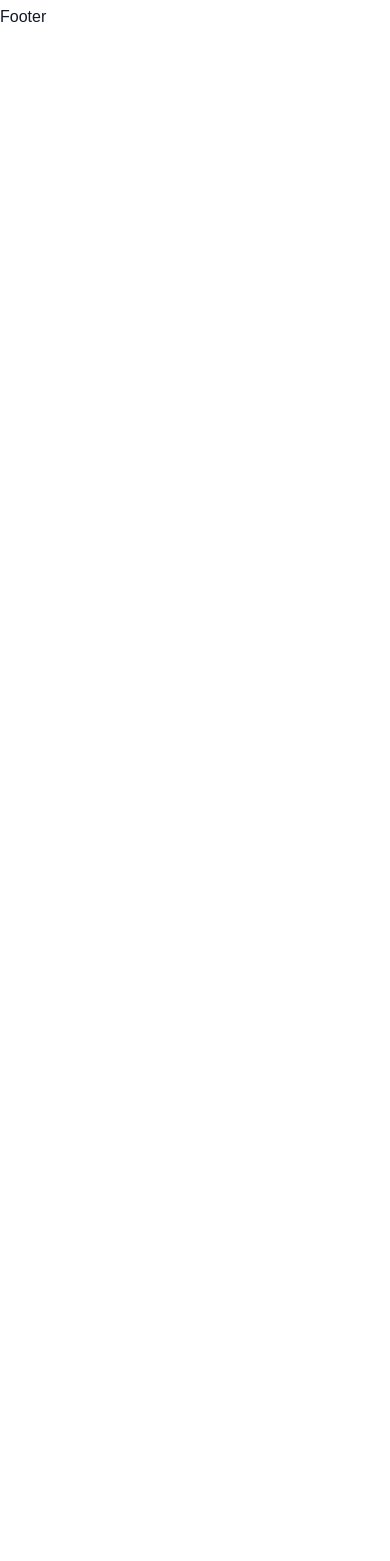
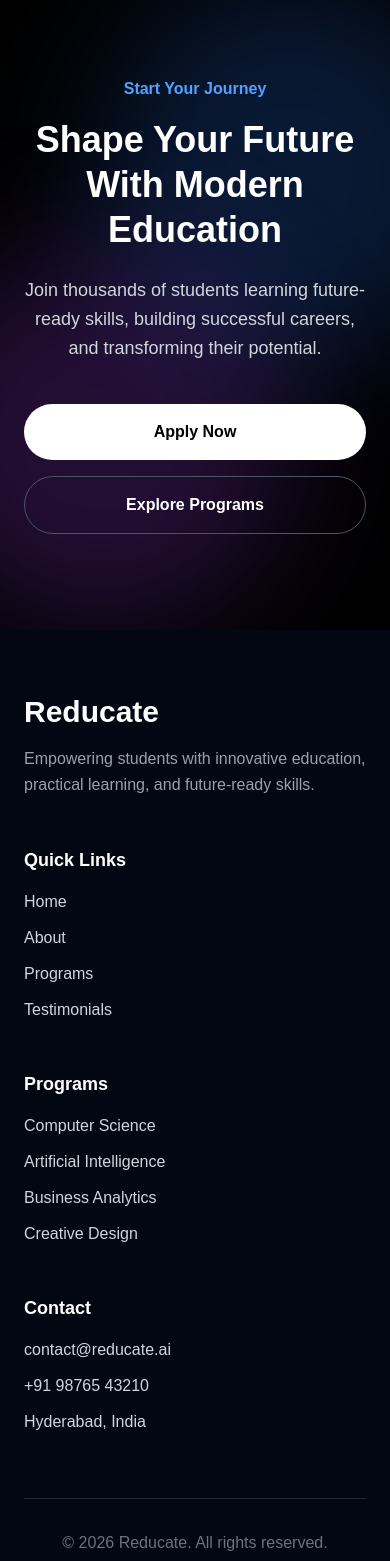
Before and after one commit to DMANOJKUMAR16/reducate-modern-landing-page, a Next.js app: page / in a window 390 px wide. Shown: the part 6527-8088 px from the top of the page. Before the commit the page ends 6556 px from the top, so only its background shows below. Built offline with nearby package versions, Linux system fonts and the light colour scheme.

Commit message:
Add CTA and footer sections with responsive layout

```diff
--- a/sections/CTA.tsx
+++ b/sections/CTA.tsx
@@ -1,6 +1,43 @@
 const CTA = () => {
   return (
-    <div>CTA</div>
+    <section className="py-24 bg-black relative overflow-hidden">
+
+      {/* Background Blur */}
+      <div className="absolute top-0 left-1/4 w-96 h-96 bg-blue-500/20 rounded-full blur-3xl"></div>
+      <div className="absolute bottom-0 right-1/4 w-96 h-96 bg-purple-500/20 rounded-full blur-3xl"></div>
+
+      <div className="relative max-w-5xl mx-auto px-6 text-center">
+
+        <p className="text-blue-400 font-semibold mb-4">
+          Start Your Journey
+        </p>
+
+        <h2 className="text-4xl md:text-6xl font-bold text-white leading-tight">
+          Shape Your Future With
+          Modern Education
+        </h2>
+
+        <p className="mt-6 text-lg text-gray-300 leading-relaxed max-w-2xl mx-auto">
+          Join thousands of students learning future-ready skills,
+          building successful careers, and transforming their potential.
+        </p>
+
+        {/* Buttons */}
+        <div className="mt-10 flex flex-col sm:flex-row justify-center gap-4">
+
+          <button className="bg-white text-black px-8 py-4 rounded-full font-semibold hover:bg-gray-200 transition">
+            Apply Now
+          </button>
+
+          <button className="border border-gray-600 text-white px-8 py-4 rounded-full font-semibold hover:bg-white hover:text-black transition">
+            Explore Programs
+          </button>
+
+        </div>
+
+      </div>
+
+    </section>
   )
 }
 
--- a/sections/Footer.tsx
+++ b/sections/Footer.tsx
@@ -1,6 +1,90 @@
 const Footer = () => {
   return (
-    <div>Footer</div>
+    <footer className="bg-gray-950 text-gray-300 py-16">
+
+      <div className="max-w-7xl mx-auto px-6">
+
+        <div className="grid md:grid-cols-4 gap-12">
+
+          {/* Brand */}
+          <div>
+
+            <h2 className="text-3xl font-bold text-white">
+              Reducate
+            </h2>
+
+            <p className="mt-4 text-gray-400 leading-relaxed">
+              Empowering students with innovative education,
+              practical learning, and future-ready skills.
+            </p>
+
+          </div>
+
+          {/* Links */}
+          <div>
+
+            <h3 className="text-white font-semibold text-lg mb-4">
+              Quick Links
+            </h3>
+
+            <ul className="space-y-3">
+              <li className="hover:text-white transition cursor-pointer">
+                Home
+              </li>
+              <li className="hover:text-white transition cursor-pointer">
+                About
+              </li>
+              <li className="hover:text-white transition cursor-pointer">
+                Programs
+              </li>
+              <li className="hover:text-white transition cursor-pointer">
+                Testimonials
+              </li>
+            </ul>
+
+          </div>
+
+          {/* Programs */}
+          <div>
+
+            <h3 className="text-white font-semibold text-lg mb-4">
+              Programs
+            </h3>
+
+            <ul className="space-y-3">
+              <li>Computer Science</li>
+              <li>Artificial Intelligence</li>
+              <li>Business Analytics</li>
+              <li>Creative Design</li>
+            </ul>
+
+          </div>
+
+          {/* Contact */}
+          <div>
+
+            <h3 className="text-white font-semibold text-lg mb-4">
+              Contact
+            </h3>
+
+            <ul className="space-y-3">
+              <li>contact@reducate.ai</li>
+              <li>+91 98765 43210</li>
+              <li>Hyderabad, India</li>
+            </ul>
+
+          </div>
+
+        </div>
+
+        {/* Bottom */}
+        <div className="border-t border-gray-800 mt-16 pt-8 text-center text-gray-500">
+          © 2026 Reducate. All rights reserved.
+        </div>
+
+      </div>
+
+    </footer>
   )
 }
 
```
